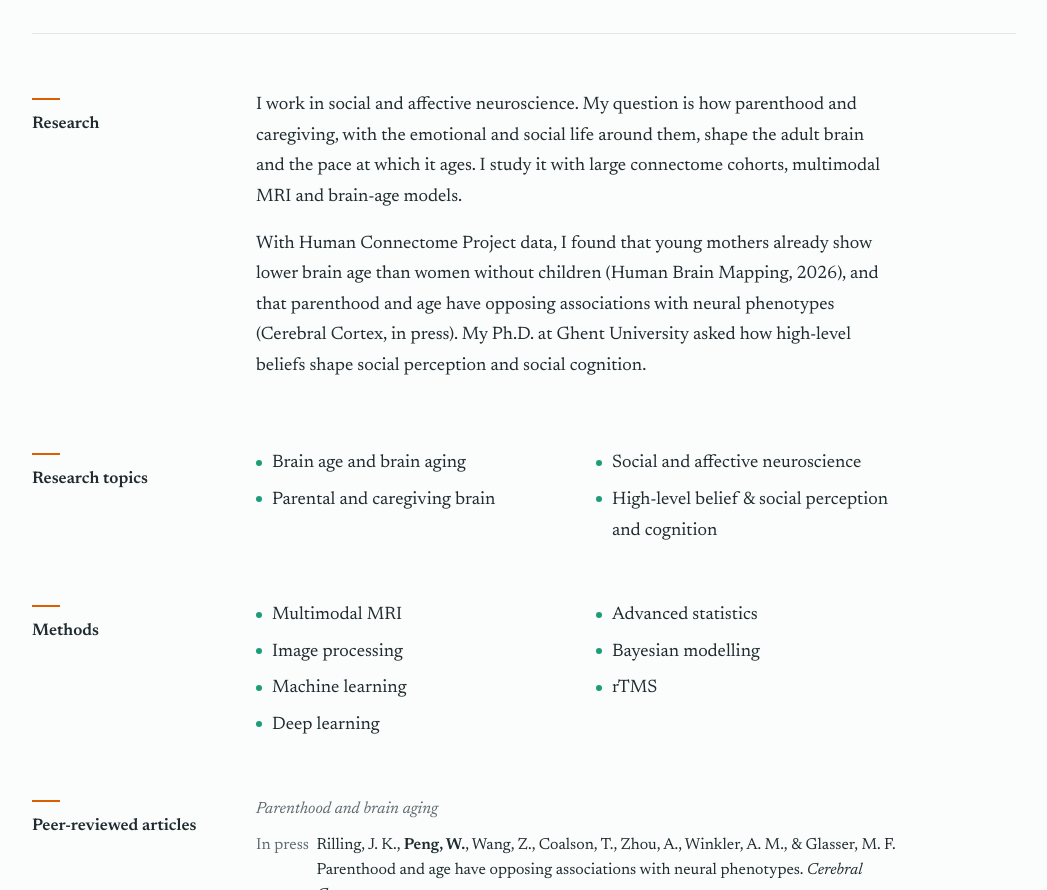
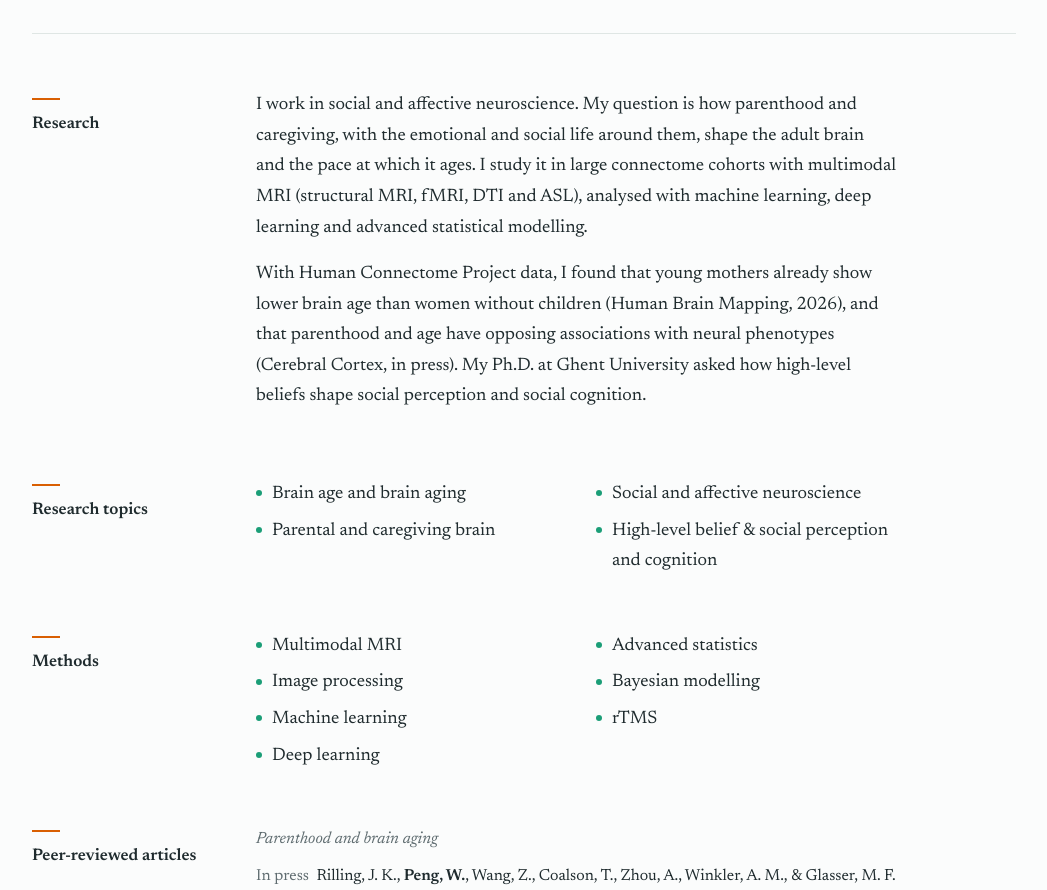
Before and after one commit to weipeng-phi/weipeng-phi.github.io, a plain HTML site: page index.html in a window 1280 px wide. Shown: the part 859-1749 px from the top of the page, without its empty margins (116-1163 px from the left). Drawn offline with Linux system fonts and the light colour scheme.

Commit message:
Spell out imaging modalities and methods

```diff
--- a/index.html
+++ b/index.html
@@ -93,7 +93,7 @@ footer{margin-top:72px;padding-top:20px;border-top:1px solid var(--rule);font-si
 <section class="block" id="research">
   <h2>Research</h2>
   <div class="body">
-    <p>I work in social and affective neuroscience. My question is how parenthood and caregiving, with the emotional and social life around them, shape the adult brain and the pace at which it ages. I study it with large connectome cohorts, multimodal MRI and brain-age models.</p>
+    <p>I work in social and affective neuroscience. My question is how parenthood and caregiving, with the emotional and social life around them, shape the adult brain and the pace at which it ages. I study it in large connectome cohorts with multimodal MRI (structural MRI, fMRI, DTI and ASL), analysed with machine learning, deep learning and advanced statistical modelling.</p>
     <p>With Human Connectome Project data, I found that young mothers already show lower brain age than women without children (Human Brain Mapping, 2026), and that parenthood and age have opposing associations with neural phenotypes (Cerebral Cortex, in press). My Ph.D. at Ghent University asked how high-level beliefs shape social perception and social cognition.</p>
   </div>
 </section>
```
